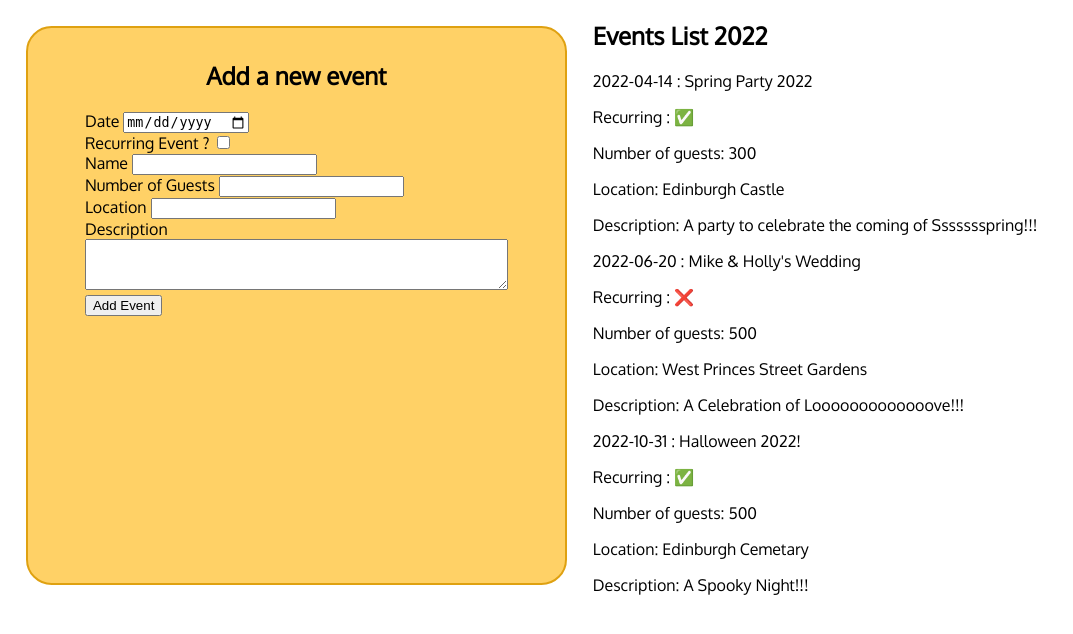
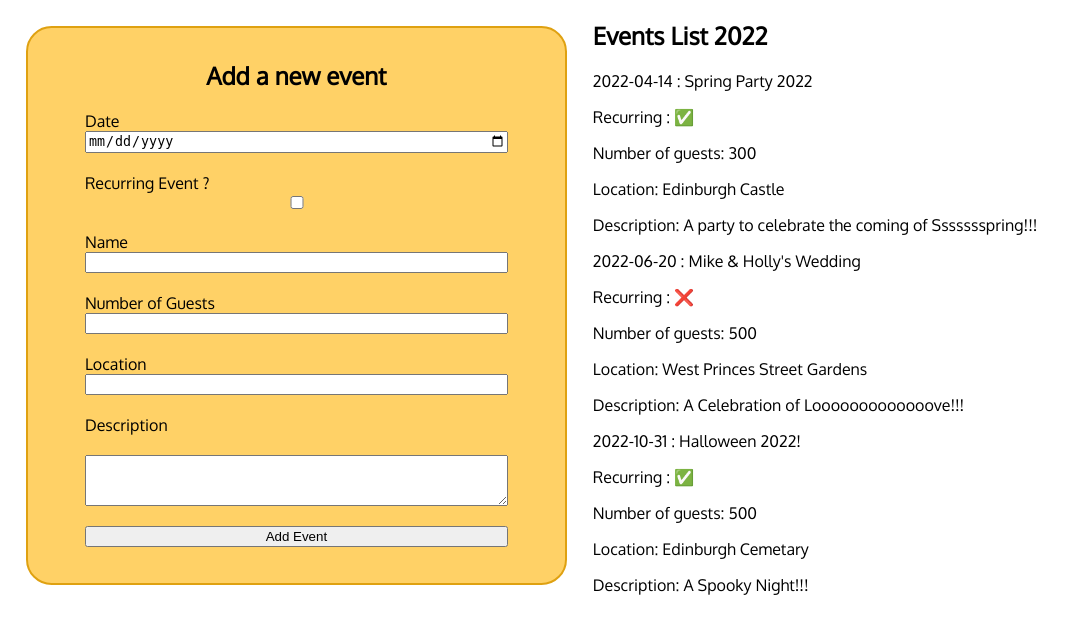
Before and after one commit to sandramolina/flask_template_lab, a Flask app: page / in a window 1280 px wide. Shown: the part 88-722 px from the top of the page, without its empty margins (0-1073 px from the left). Run offline with Flask 2, Linux system fonts and the light colour scheme; some web fonts are replaced.

Commit message:
modifies layout into two columns

```diff
--- a/static/main.css
+++ b/static/main.css
@@ -44,3 +44,12 @@ li {
     display: flex;
     /* align-items: center; */
 }
+
+form {
+    display: flex;
+    flex-direction: column;
+}
+
+input {
+    flex-shrink: 3;
+}
```
